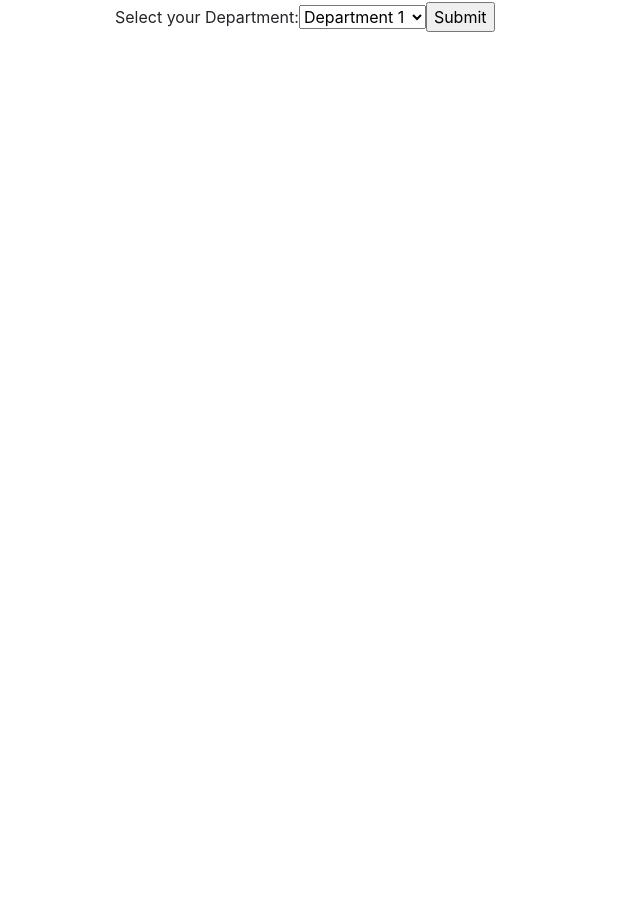
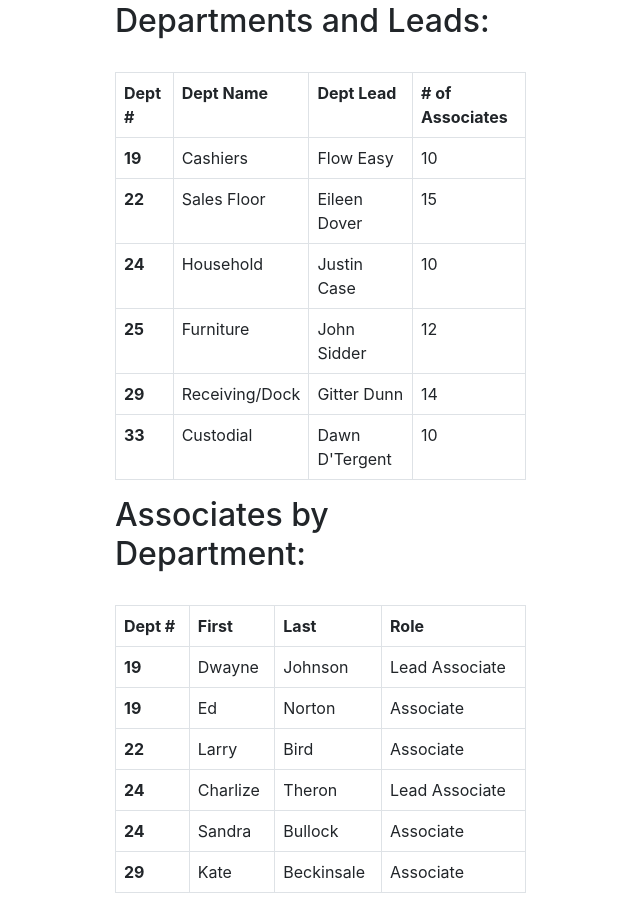
Before and after one commit to sonAndrew/WeSchedule, a React (Create React App) app: page /overview in a window 1280 px wide. Shown: the part 227-1136 px from the top of the page, without its empty margins (211-851 px from the left). Before the commit the page ends 800 px from the top, so only its background shows below. Built offline with nearby package versions, Linux system fonts and the light colour scheme.

Commit message:
Created: Department tables

```diff
--- a/src/Pages/WeSchedule/Sections/Departments.js/Department.js
+++ b/src/Pages/WeSchedule/Sections/Departments.js/Department.js
@@ -18,22 +18,116 @@ export const Departments = () => {
 
 
     return (
-      <form>
-        <label>
-          Select your Department:
-          <select>
-            <option value="Department 1">Department 1</option>
-            <option value="Department 2">Department 2</option>
-            <option value="Department 3">Department 3</option>
-            <option value="Department 4">Department 4</option>
-            <option value="Department 5">Department 5</option>
-            <option value="Department 6">Department 6</option>
-            <option value="Department 7">Department 7</option>
-            <option value="Department 8">Department 8</option>
-          </select>
-        </label>
-        <input type="submit" value="Submit" />
-      </form>
+        <div className="table-responsive-xl row">
+            <section className="col">
+                <h2>Departments and Leads:</h2>
+            <br></br>
+            <table class="table, table table-hover, table table-bordered">
+              <tbody>
+                <tr>
+                  <th scope="col">Dept #</th>
+                  <th scope="col">Dept Name</th>
+                  <th scope="col">Dept Lead</th>
+                  <th scope="col"># of Associates</th>
+                </tr>
+                <tr>
+                  <th scope="row">19</th>
+                  <td>Cashiers</td>
+                  <td>Flow Easy</td>
+                  <td>10</td>
+                </tr>
+                <tr>
+                  <th scope="row">22</th>
+                  <td>Sales Floor</td>
+                  <td>Eileen Dover</td>
+                  <td>15</td>
+                </tr>
+                <tr>
+                  <th scope="row">24</th>
+                  <td>Household</td>
+                  <td>Justin Case</td>
+                  <td>10</td>
+                </tr>
+                <tr>
+                  <th scope="row">25</th>
+                  <td>Furniture</td>
+                  <td>John Sidder</td>
+                  <td>12</td>
+                </tr>
+                <tr>
+                  <th scope="row">29</th>
+                  <td>Receiving/Dock</td>
+                  <td>Gitter Dunn</td>
+                  <td>14</td>
+                </tr>
+                <tr>
+                  <th scope="row">33</th>
+                  <td>Custodial</td>
+                  <td>Dawn D'Tergent</td>
+                  <td>10</td>
+                </tr>
+              </tbody>
+            </table>
+            </section>
+
+            <br></br>
+            <br />
+
+            <section className="col">
+            <h2>Associates by Department:</h2>
+                <br></br>
+            <table class="table, table table-hover, table table-bordered">
+              <thead>
+                <tr>
+                  <th scope="col">Dept #</th>
+                  <th scope="col">First</th>
+                  <th scope="col">Last</th>
+                  <th scope="col">Role</th>
+                </tr>
+              </thead>
+              <tbody>
+                <tr>
+                  <th scope="row">19</th>
+                  <td>Dwayne</td>
+                  <td>Johnson</td>
+                  <td>Lead Associate</td>
+                </tr>
+                <tr>
+                  <th scope="row">19</th>
+                  <td>Ed</td>
+                  <td>Norton</td>
+                  <td>Associate</td>
+                </tr>
+                <tr>
+                  <th scope="row">22</th>
+                  <td>Larry</td>
+                  <td>Bird</td>
+                  <td>Associate</td>
+                </tr>
+                <tr>
+                  <th scope="row">24</th>
+                  <td>Charlize</td>
+                  <td>Theron</td>
+                  <td>Lead Associate</td>
+                </tr>
+                <tr>
+                  <th scope="row">24</th>
+                  <td>Sandra</td>
+                  <td>Bullock</td>
+                  <td>Associate</td>
+                </tr>
+                <tr>
+                  <th scope="row">29</th>
+                  <td>Kate</td>
+                  <td>Beckinsale</td>
+                  <td>Associate</td>
+                </tr>
+              </tbody>
+            </table>
+            </section>
+
+
+      </div>
     );
 
 }
```
